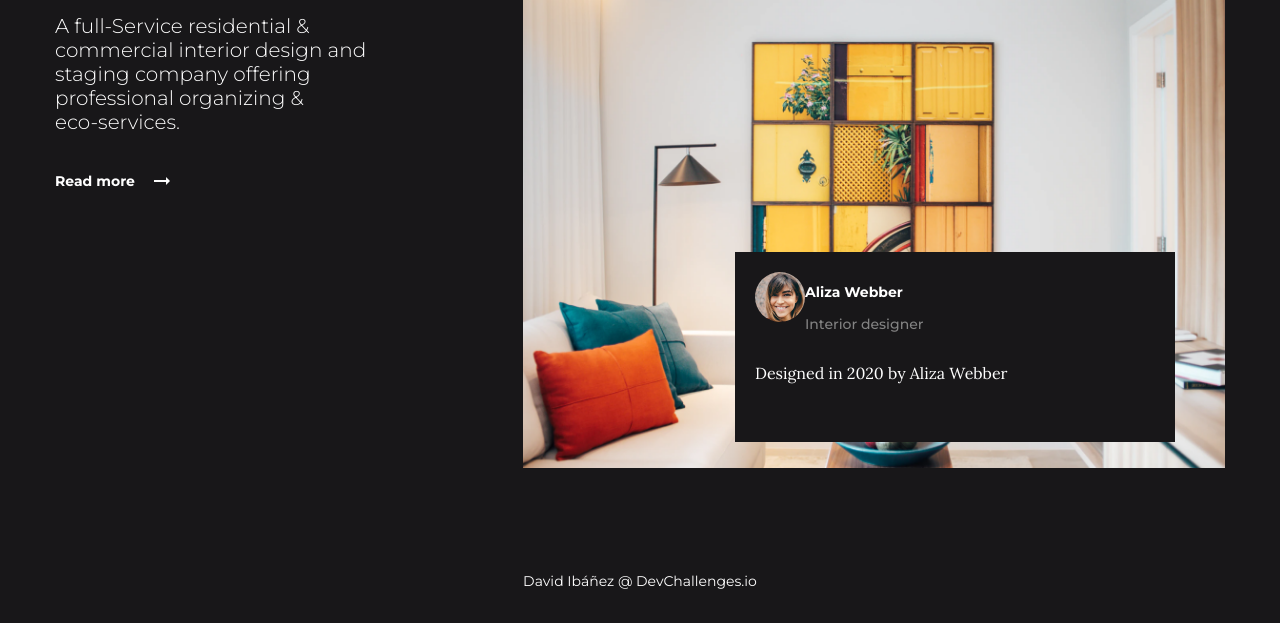
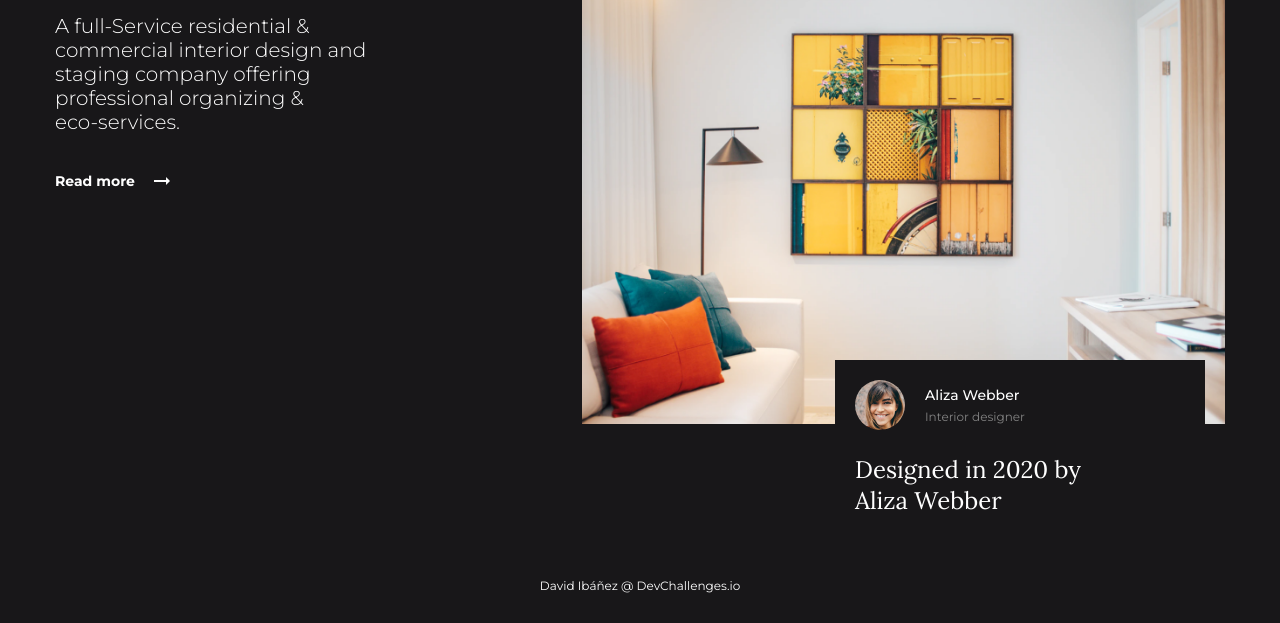
Before and after one commit to dibanezbal/interior-consultant-master, a plain HTML site: page index.html in a window 1280 px wide. Shown: the part 217-840 px from the top of the page. Drawn offline with nearby package versions, Linux system fonts and the light colour scheme.

Commit message:
desktop design done

```diff
--- a/index.html
+++ b/index.html
@@ -25,7 +25,7 @@
 
     <main>
       <section>
-        <h1>Mordern Interior</h1>
+        <h1>Mordern interior</h1>
         <p>
           A full-Service residential & <br />
           commercial interior design and <br />
@@ -43,7 +43,7 @@
         <img src="img/photo1.png" alt="photo of the place" width="100%" />
       </figure>
       <article>
-        <div class="flex">
+        <div class="flex-title-card">
           <img src="img/photo2.png" alt="avatar" />
           <div>
             <h2>Aliza Webber</h2>
--- a/style.css
+++ b/style.css
@@ -23,7 +23,7 @@ nav ul {
 }
 
 nav > ul > li {
-    margin-left: 60px;
+    margin-left: 75px;
 }
 
 a {
@@ -70,16 +70,16 @@ section p {
 
 figure {
     margin: 0;
-    width: 60%;
+    width: 55%;
 }
 
 article {
     background: #181719;
-    width: 400px;
-    height: 150px;
+    width: 330px;
+    height: 144px;
     position: absolute;
-    right: 50px;
-    bottom: 30px;
+    right: 20px;
+    bottom: -116px;
     padding: 20px;
 }
 
@@ -87,32 +87,39 @@ article img {
     border-radius: 50%;
     width: 50px;
     height: 50px;
+    margin-right: 20px;
 }
 
 article h2 {
     font-size: 14px;
+    margin: 0;
+    font-weight: 500;
 }
 
 article h3 {
-    font-size: 14px;
-    font-weight: 500;
+    font-size: 12px;
+    font-weight: 400;
     color: #828282;
+    margin: 5px 0 0 0;
 }
 
 article p {
     font-family: 'Lora', serif;
+    font-size: 24px;
+    width: 230px;
 }
 
 footer {
-    margin-top: 100px;
+    margin-top: 150px;
     text-align: center;
-    font-size: 14px;
+    font-size: 12px;
 }
 
 /* Toolbox */
 
-.flex {
+.flex-title-card {
     display: flex;
+    align-items: center;
 }
 
 .ml-15 {
```
